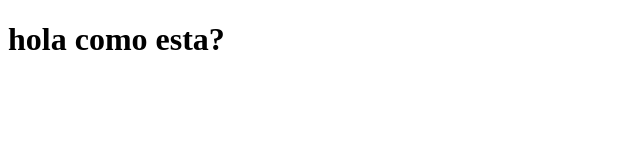
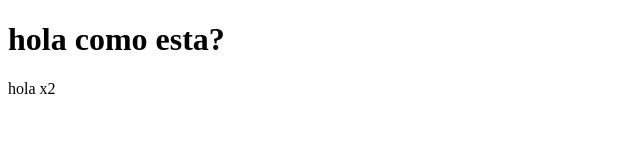
Before and after one commit to JosephGuilamo/proyectoC, a plain HTML site: page index.html in a window 1280 px wide. Shown: the full height of the page, 0-640 px from the left. Drawn offline with Linux system fonts and the light colour scheme.

Commit message:
Update index.html

```diff
--- a/index.html
+++ b/index.html
@@ -7,5 +7,6 @@
 </head>
 <body>
     <h1> hola como esta?</h1>
+    <p>hola x2 </p>
 </body>
 </html>
```
